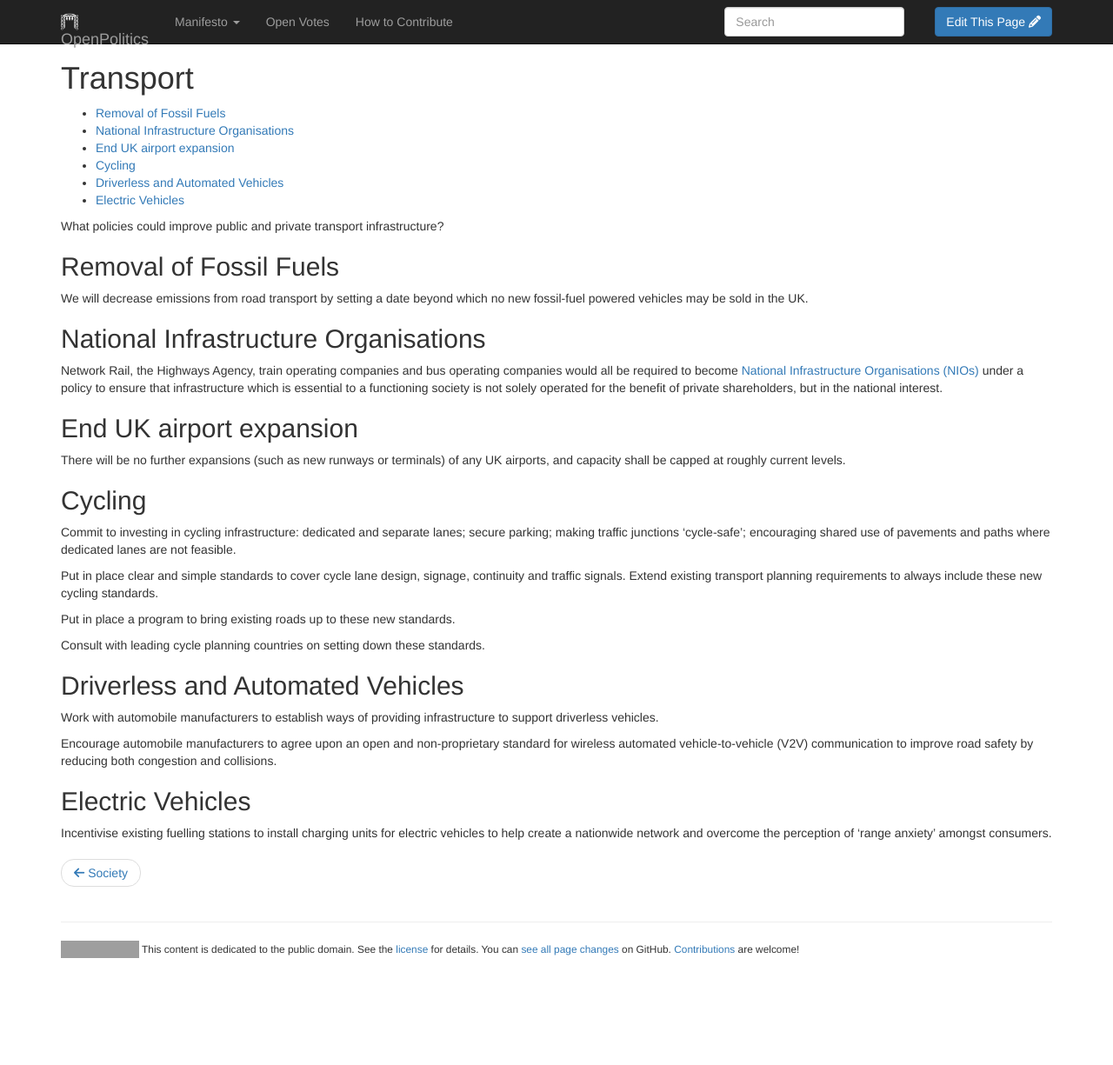
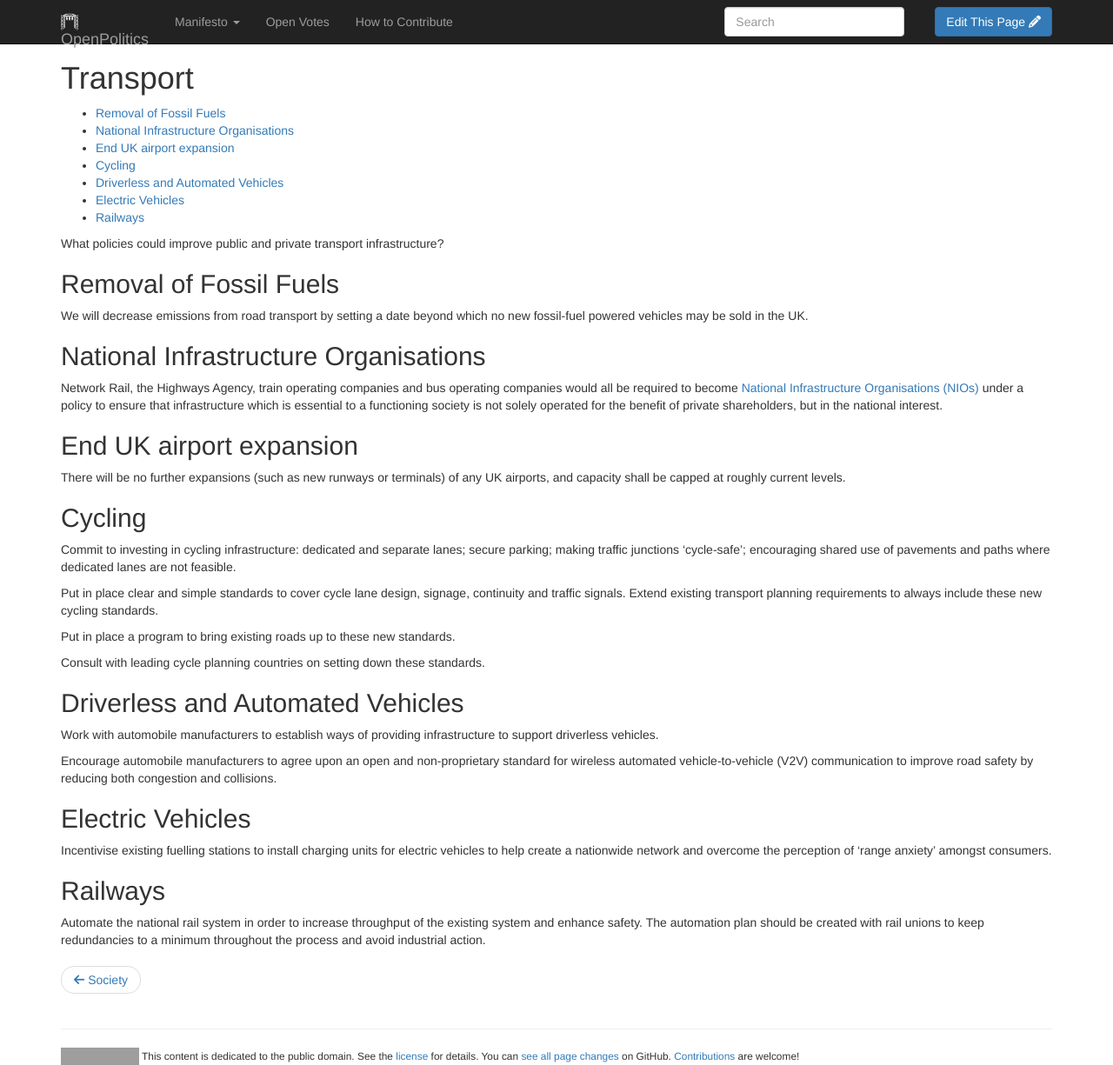
Before and after one commit to openpolitics/manifesto, a Jekyll site: the page built from manifesto/transport.md, in a window 1280 px wide and 1225 px high. Shown: the whole window at 87% size. Built offline with Jekyll 4.4.1, drawn with Linux system fonts in a browser that asks for light colours; nearby versions of some CDN libraries; library files that are not in the unit come from our copies; grey boxes are pictures that could not be loaded.

Commit message:
Automate the railways

```diff
--- a/manifesto/transport.md
+++ b/manifesto/transport.md
@@ -40,3 +40,7 @@ Encourage automobile manufacturers to agree upon an open and non-proprietary sta
 ## Electric Vehicles
 
 Incentivise existing fuelling stations to install charging units for electric vehicles to help create a nationwide network and overcome the perception of 'range anxiety' amongst consumers.
+
+## Railways
+
+Automate the national rail system in order to increase throughput of the existing system and enhance safety. The automation plan should be created with rail unions to keep redundancies to a minimum throughout the process and avoid industrial action.
```
